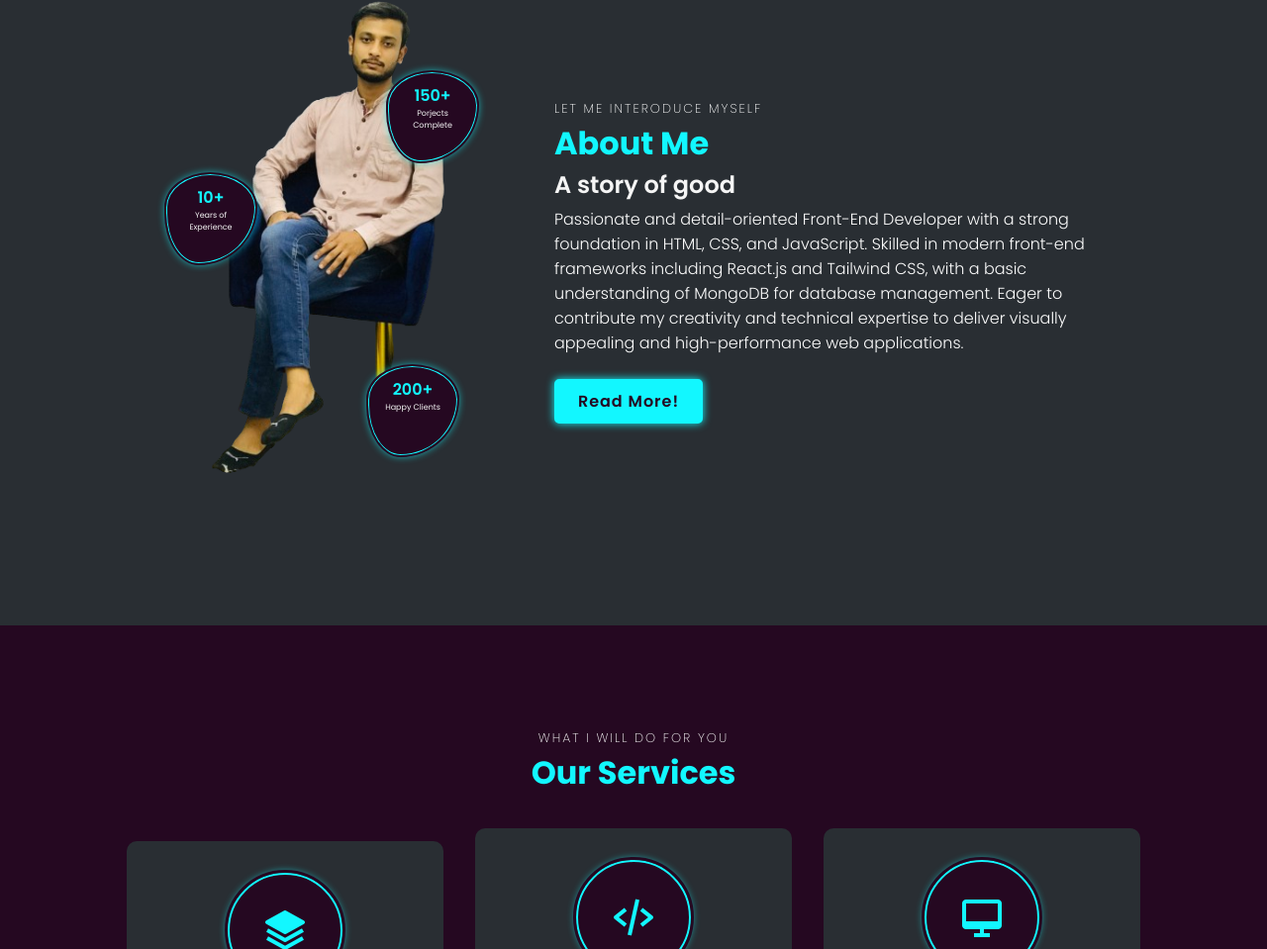
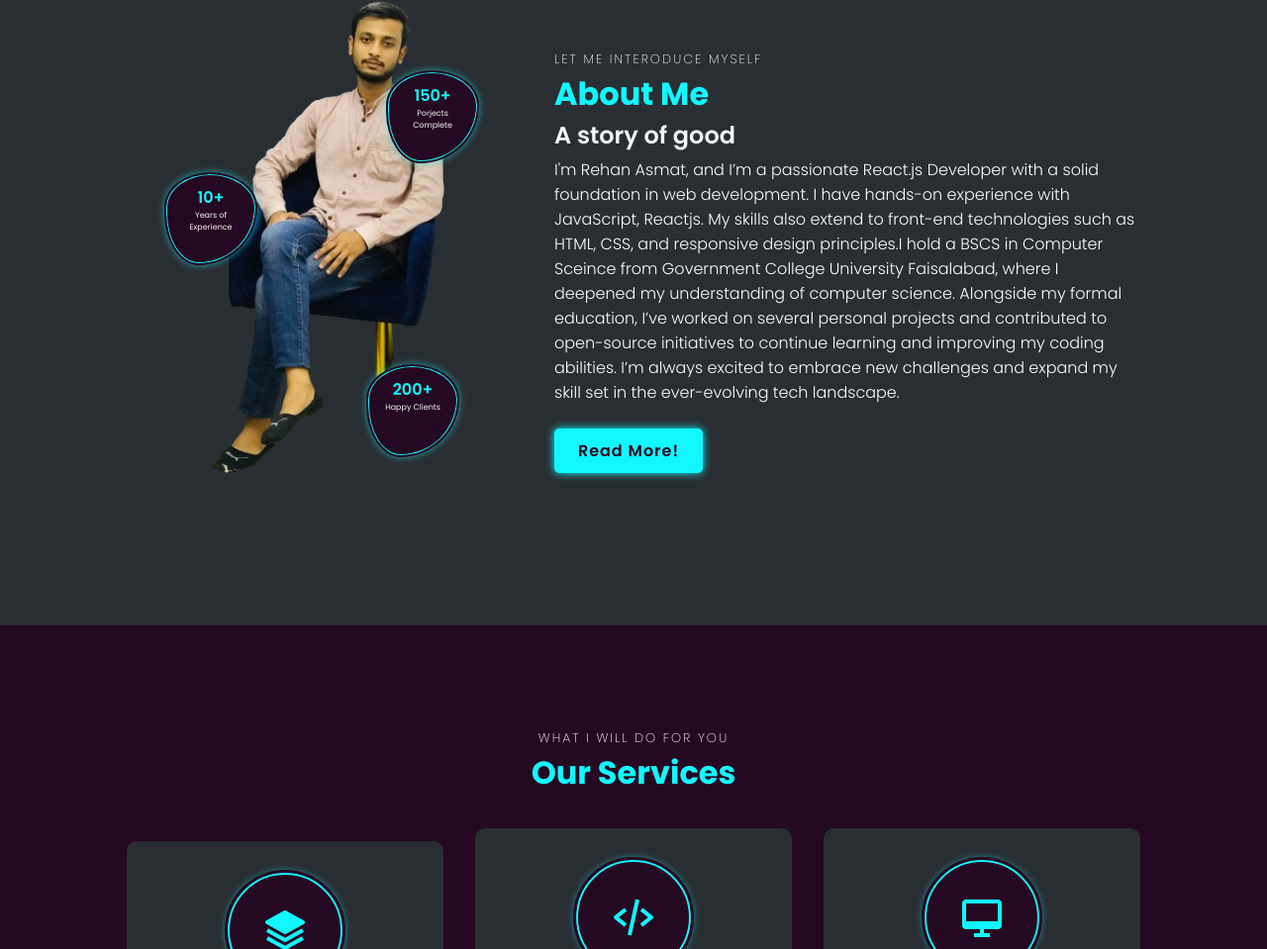
Before and after one commit to Rehan-Asmat/portfolio_project, a plain HTML site: page index.html in a window 1280 px wide. Shown: the part 915-1874 px from the top of the page at 99% size. Drawn offline with nearby package versions, Linux system fonts and the light colour scheme.

Commit message:
Update index.html

```diff
--- a/index.html
+++ b/index.html
@@ -137,7 +137,7 @@
         <h2>About Me</h2>
         <h3>A story of good</h3>
         <p>
-          Passionate and detail-oriented Front-End Developer with a strong foundation in HTML, CSS, and JavaScript. Skilled in modern front-end frameworks including React.js and Tailwind CSS, with a basic understanding of MongoDB for database management. Eager to contribute my creativity and technical expertise to deliver visually appealing and high-performance web applications.
+          I'm Rehan Asmat, and I’m a passionate React.js Developer with a solid foundation in web development. I have hands-on experience with JavaScript, Reactjs. My skills also extend to front-end technologies such as HTML, CSS, and responsive design principles.I hold a BSCS in Computer Sceince from Government College University Faisalabad, where I deepened my understanding of computer science. Alongside my formal education, I’ve worked on several personal projects and contributed to open-source initiatives to continue learning and improving my coding abilities. I’m always excited to embrace new challenges and expand my skill set in the ever-evolving tech landscape.
 
         </p>
         <div class="btn-box">
```
